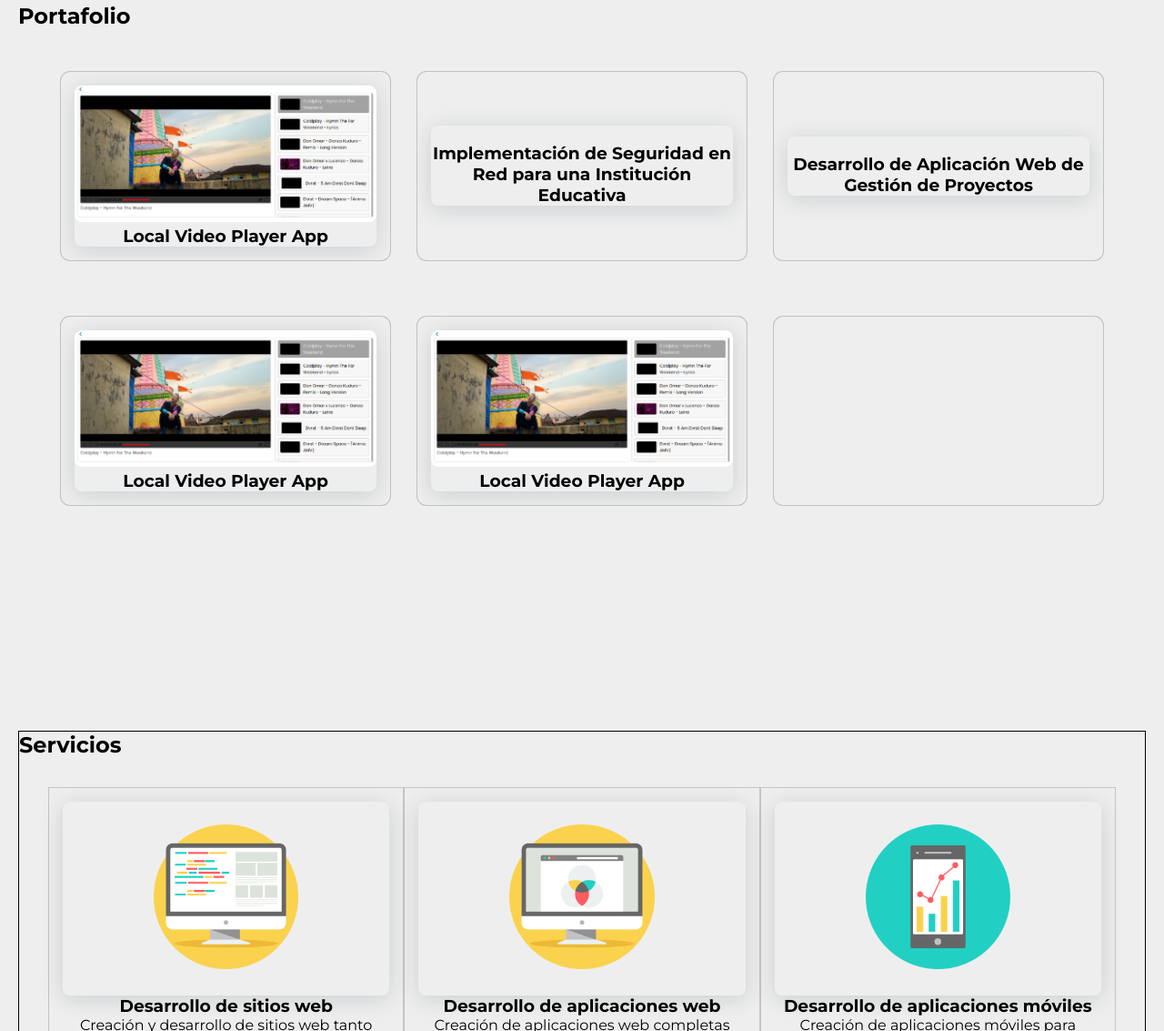
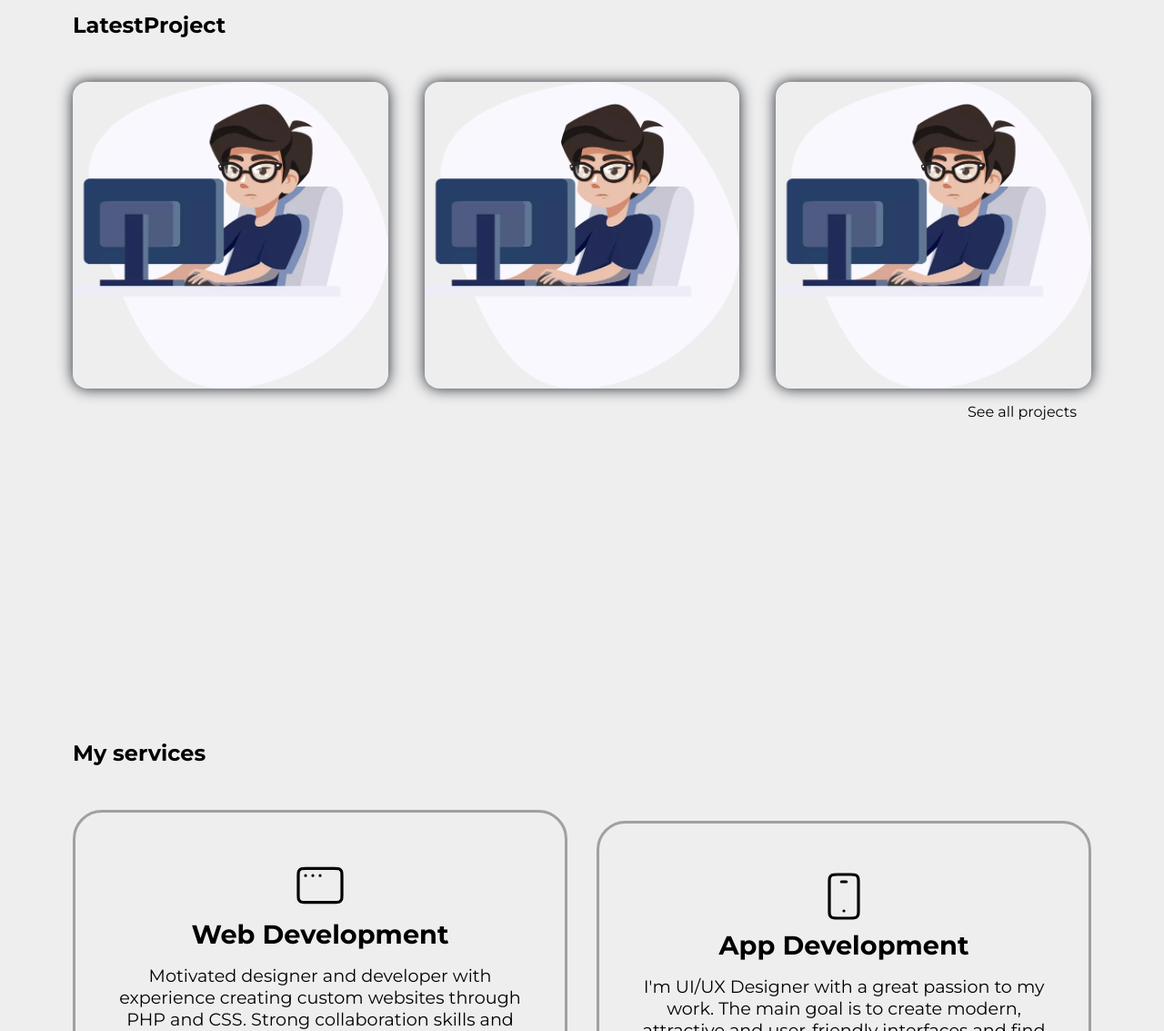
Before and after one commit to elmerginez/elmerginez.github.io, a plain HTML site: page index.html in a window 1280 px wide. Shown: the part 1667-2800 px from the top of the page at 91% size. Drawn offline with nearby package versions, Linux system fonts and the light colour scheme.

Commit message:
update :v

```diff
--- a/css/style.css
+++ b/css/style.css
@@ -13,6 +13,11 @@
   --first-color2: #eeeeee;
 
   --color-button: linear-gradient(270deg, #17c0e9, #c96ddd, #f45162);
+
+  --bg-color:#1f242d;
+  --second-bg-color:#323946;
+  --text-color:#fff;
+  --main-color:#0ef;
 }
 
 /*$$$$$$$$$$$$$$$$$$$$$$$$$$$$$$$$$$$$$$$$$$$$$$$$$$$$$$$$$$$$$$$$$$$$$$$$$$$$$$$$$$$$$$$$$$$$$$$$$
@@ -472,12 +477,12 @@ img {
   min-height: 100vh;
   margin: auto 20px;
   display: grid;
-  padding: 2rem;
+  padding: 5rem;
 }
 
 .about-container {
   display: grid;
-  grid-template-columns: repeat(3, 1fr);
+  grid-template-columns: repeat(2, 1fr);
   text-align: center;
   justify-content: center;
   align-items: center;
@@ -486,19 +491,18 @@ img {
   height: 100%;
 }
 
-.about-left h2:nth-child(1) {
-  font-size: 2.3rem;
+.about-left h2{
+  font-size: 2rem;
 }
 
-.about-left h2:nth-child(2) {
-  font-size: 6rem;
+.about-left img {
+  width: auto;
+  height: 400px;
 }
 
-.about-center>img {
-  width: auto;
-  height: 500px;
+.about-right h2 {
+  font-size: 2rem;
 }
-
 .about-right p {
   margin: 2rem;
 }
@@ -508,7 +512,7 @@ img {
     grid-template-columns: repeat(2, 1fr);
   }
 
-  .about-center>img {
+  .about-left img {
     height: 250px;
   }
 
@@ -520,15 +524,11 @@ img {
 
 @media (max-width: 767px) {
 
-  .about-left h2:nth-child(1) {
+  .about-left h2{
     font-size: 1.7rem;
   }
 
-  .about-left h2:nth-child(2) {
-    font-size: 4rem;
-  }
-
-  .about-center>img {
+  .about-left img {
     height: 200px;
   }
 }
@@ -538,15 +538,12 @@ img {
     grid-template-columns: repeat(1, 1fr);
   }
 
-  .about-left h2:nth-child(1) {
+  .about-left h2 {
     font-size: 1.3rem;
   }
 
-  .about-left h2:nth-child(2) {
-    font-size: 3.2rem;
-  }
 
-  .about-center>img {
+  .about-left>img {
     width: auto;
     height: 200px;
   }
@@ -560,85 +557,84 @@ img {
 *   06 start portfolio styles   *
 *********************************/
 
-.portfolio {
-  margin: auto 20px;
-  min-height: 100vh;
+.portfolio{
+margin: auto 2rem;
+height: 100vh;
+padding: 5rem 3rem 2rem;
 }
-
-.portfolio>h2 {
-  margin-top: 70px;
+.portfolio h2{
+  margin-bottom: 3rem;
 }
-
-.portfolio-container {
-  row-gap: 2rem;
-  text-align: center;
+.portfolio-container{
   display: grid;
-  grid-template-columns: repeat(3, 1fr);
-  padding: 2rem;
+  grid-template-columns: repeat(3,1fr);
+  align-items: center;
+  gap: 2.5rem;
 }
-
-.card {
-  padding: 15px;
-  margin: 15px;
+.portfolio-container .portfolio-box{
   position: relative;
-  border-radius: 10px;
+  border-radius: 1rem;
+  box-shadow: 0 0 1rem var(--bg-color);
+  overflow: hidden;
   display: flex;
-  align-items: center;
-  justify-content: center;
-  overflow: hidden;
-  perspective: 1000px;
-  box-shadow: 0 0 0 1px #aaaaaaab;
-  transition: all 0.6s cubic-bezier(0.175, 0.885, 0.32, 1.275);
 }
-
-.portfolio-img {
-  box-shadow: 0 4px 25px rgba(14, 36, 49, 0.15);
-  border-radius: 0.5rem;
-  overflow: hidden;
+.portfolio-box img{
+  width: 100%;
+  transition: .5s ease;
 }
-
-.portfolio-img img {
-  transition: 1s;
-  cursor: pointer;
-  border-radius: 0.5rem;
+.portfolio-box:hover img{
+  transform: scale(1.1);
 }
-
-.card:hover {
-  box-shadow: 0 8px 16px rgba(0, 0, 0, 0.5);
-}
-
-.card-content {
+.portfolio-box .portfolio-layer{
   position: absolute;
-  top: 0;
+  bottom: 0;
   left: 0;
   width: 100%;
   height: 100%;
-  padding: 20px;
-  box-sizing: border-box;
-  background-color: var(--color-background);
-  transform: rotateX(-90deg);
-  transform-origin: bottom;
-  transition: all 0.6s cubic-bezier(0.175, 0.885, 0.32, 1.275);
+  background: linear-gradient(rgba(0,0,0, .1),var(--main-color));
+  display: flex;
+  justify-content: center;
+  align-items: center;
+  flex-direction: column;
+  text-align: center;
+  padding: 0 2rem;
+  transform: translateY(100%);
+  transition: .5s ease;
+}
+.portfolio-box:hover .portfolio-layer{
+  transform: translateY(0);
 }
 
-.card:hover .card-content {
-  transform: rotateX(0deg);
+.portfolio-layer h4{
+  font-size: 1.8rem;
 }
 
-.card-description {
-  margin: 10px 0 0;
-  font-size: 1rem;
-  color: #c0c0c0;
-  line-height: 1.4;
+.portfolio-layer p{
+  font-size: 1.2rem;
+  margin: .3rem 0 .5rem;
 }
 
-.btn-container {
-  width: 100%;
-  text-align: end;
+.portfolio-layer a{
+  display: inline-flex;
+  justify-content: center;
+  align-items: center;
+  width: 5rem;
+  height: 5rem;
+  background: var(--text-color);
+  border-radius: 50%;
 }
 
-.p-btn {
-  z-index: 55;
+.portfolio-layer a i {
+  font-size: 1.5rem;
+  color: var(--second-bg-color);
+}
+
+.portfolio-all {
+  text-align: end;
+  padding: 1rem;
+}
+.portfolio-all a {
+  color: black;
 }
 
 @media (max-width:991px) {
@@ -648,9 +644,13 @@ img {
 }
 
 @media (max-width: 767px) {
-  .portfolio-container {
-    grid-template-columns: repeat(1, 1fr);
-  }
+  .portfolio h2{
+    margin-bottom: 3rem;
+ }
+
+ .portfolio-container{
+    grid-template-columns: repeat(2,1fr);
+ }
 }
 
 @media (max-width: 555px) {
@@ -722,42 +722,40 @@ img {
 /******************************
 *   07 start service styles   *
 *******************************/
-.service {
-  border: #000000 1px solid;
-  margin: auto 20px;
-  min-height: 100vh;
+
+.services {
+  margin: auto 2rem;
+height: 100vh;
+padding: 5rem 3rem 2rem;
 }
+.services h2{
+  margin-bottom: 3rem;
 
-.service-container {
-  row-gap: 2rem;
+}
+.services-container{
+  display: grid;
+  align-items: center;
+  gap: 2rem;
+  grid-template-columns: repeat(2,1fr);
+}
+.services-container .services-box {
+  padding: 3rem 2rem 4rem;
+  border-radius: 2rem;
   text-align: center;
-  display: grid;
-  grid-template-columns: repeat(3, 1fr);
-  padding: 2rem;
+  border: .2rem solid #a0a0a0;
+  transition: .5s ease-in-out;
 }
-
-.service-item {
-  border: #c4c4c4 1px solid;
-  padding: 15px;
+.services-container .services-box:hover{
+  border-color: rgb(51, 255, 0);
+  transform: scale(1.01);
 }
-
-.service-img {
-  padding: 25px 100px 25px 100px;
-  box-shadow: 0 4px 25px rgba(14, 36, 49, 0.15);
-  border-radius: 0.5rem;
-  overflow: hidden;
-  margin: auto;
+.services-box h3{
+  font-size: 1.8rem;
 }
-
-.service-img img {
-  transition: 1s;
-  cursor: pointer;
+.services-box p{
+  font-size: 1.2rem;
+  margin: 1rem 0 3rem;
 }
-
-.service-item:hover img {
-  transform: scale(1.1);
-}
-
 
 /******************************
 *   08 start contact styles   *
--- a/index.html
+++ b/index.html
@@ -20,6 +20,9 @@
     <!--==================== STYLE SHEET ===================-->
     <link rel="stylesheet" href="css/style.css">
 
+    <link href="https://unpkg.com/boxicons@2.1.4/css/boxicons.min.css" rel="stylesheet" />
+
+
 </head>
 
 <body>
@@ -40,7 +43,7 @@
                 <li class="nav-item"><a href="#" class="nav-link active">HOME</a></li>
                 <li class="nav-item"><a href="#about" class="nav-link">ABOUT</a></li>
                 <li class="nav-item"><a href="#portfolio" class="nav-link">PORTFOLIO</a></li>
-                <li class="nav-item"><a href="#service" class="nav-link">SERVICES</a></li>
+                <li class="nav-item"><a href="#services" class="nav-link">SERVICES</a></li>
                 <li class="nav-item"><a href="#contact" class="nav-link">CONTACT</a></li>
             </ul>
         </div>
@@ -119,11 +122,10 @@
         <section class="about section" id="about">
             <div class="about-container">
                 <div class="about-left">
-                    <h2>ABOUT</h2>
-                    <h2>ME</h2>
-                </div>
-                <div class="about-center">
-                    <img src="img/download.png">
+                    <h2>ABOUT ME</h2>
+                    <div class="img-container">
+                        <img src="img/download.png">
+                    </div>
                 </div>
                 <div class="about-right">
                     <h2>I'm Elmer Ginez</h2>
@@ -141,130 +143,93 @@
 
         <!--============ PORTFOLIO =============-->
         <section class="portfolio" id="portfolio">
-            <h2 class="section-title">Portafolio</h2>
-
-            <div class="portfolio-container bg-grid">
-                <div class="card">
-                    <div class="portfolio-img">
-                        <img src="img/player.png" alt="">
-                        <h3>Local Video Player App</h3>
-                    </div>
-                    <div class="card-content">
-                        <p class="card-description">
-                            Development of a web application for a video player that allows users to play locally stored
-                            videos on their device. We use HTML, CSS, and JavaScript to create an engaging user
-                            experience optimized for mobile devices.
+            <h2 class="heading">Latest<span>Project</span></h2>
+            <div class="portfolio-container">
+                <div class="portfolio-box">
+                    <img src="img/home.png" alt="" />
+                    <div class="portfolio-layer">
+                        <h4>Perssonal Portfolio</h4>
+                        <p>
+                            In this project I try making my own portfolio website for myself.
+                            Showcase my projects, my social media handles, my experience on
+                            the website.
                         </p>
-                        <a href="src/video-player/video.html" class="button">Ver</a>
+                        <a href="#"><i class="bx bx-link-external"></i></a>
                     </div>
                 </div>
-                <div class="card">
-                    <div class="portfolio-img">
-                        <img src="img/trabajo-2.jpg" alt="">
-                        <h3>Implementación de Seguridad en Red para una Institución Educativa</h3>
-                    </div>
-                    <div class="card-content">
-                        <p class="card-description">
-                            Configuramos un sistema de seguridad en red para una institución educativa, incluyendo
-                            firewall, VPN y autenticación de usuarios. Garantizamos la protección de datos sensibles y
-                            evitamos accesos no autorizados.
+                <div class="portfolio-box">
+                    <img src="img/home.png" alt="" />
+                    <div class="portfolio-layer">
+                        <h4>dynamics website Deployment in AWS</h4>
+                        <p>
+                            In this project I try deployed dynamics website in AWS.so that we
+                            can add deleted the data by connecting to databases.
                         </p>
-                        <a href="#" class="button">Ver</a>
+                        <a href="#"><i class="bx bx-link-external"></i></a>
                     </div>
                 </div>
-                <div class="card">
-                    <div class="portfolio-img">
-                        <img src="img/trabajo-3.jpg" alt="">
-                        <h3>Desarrollo de Aplicación Web de Gestión de Proyectos</h3>
-                    </div>
-                    <div class="card-content">
-                        <p class="card-description">
-                            Creamos una aplicación web personalizada para gestionar proyectos, tareas y equipos de
-                            trabajo. Utilizamos Django y React para construir una plataforma intuitiva y colaborativa.
+                <div class="portfolio-box">
+                    <img src="img/home.png" alt="" />
+                    <div class="portfolio-layer">
+                        <h4>Iris flower detection</h4>
+                        <p>
+                            In this project I try detect the iris flower type by using machine
+                            learning predication model.And deployed in streamlit python
                         </p>
-                        <a href="#" class="button">Ver</a>
-                    </div>
-                </div>
-                <div class="card">
-                    <div class="portfolio-img">
-                        <img src="img/player.png" alt="">
-                        <h3>Local Video Player App</h3>
-                    </div>
-                    <div class="card-content">
-                        <p class="card-description">
-                            Development of a web application for a video player that allows users to play locally stored
-                            videos on their device. We use HTML, CSS, and JavaScript to create an engaging user
-                            experience optimized for mobile devices.
-                        </p>
-                        <a href="src/video-player/video.html" class="button">Ver</a>
-                    </div>
-                </div>
-                <div class="card">
-                    <div class="portfolio-img">
-                        <img src="img/player.png" alt="">
-                        <h3>Local Video Player App</h3>
-                    </div>
-                    <div class="card-content">
-                        <p class="card-description">
-                            Development of a web application for a video player that allows users to play locally stored
-                            videos on their device. We use HTML, CSS, and JavaScript to create an engaging user
-                            experience optimized for mobile devices.
-                        </p>
-                        <a href="src/video-player/video.html" class="button">Ver</a>
-                    </div>
-                </div>
-                <div class="card">
-
-                    <a class="button p-btn" href="portfolio.html">Ver mas trabajos</a>
-                </div>
-            </div>
-
-
-        </section>
-        <!--============ SERVICES =============-->
-        <section class="service" id="service">
-            <h2 class="section-title">Servicios</h2>
-
-            <div class="service-container">
-                <div class="service-item">
-                    <div class="service-img">
-                        <img src="img/web-development.png" alt="">
-                    </div>
-                    <div>
-                        <h3>Desarrollo de sitios web</h3>
-                        <p>
-                            Creación y desarrollo de sitios web tanto estáticos como dinámicos utilizando tecnologías
-                            como HTML, CSS, JavaScript, y frameworks como React, Angular o Vue.js.
-                        </p>
-                    </div>
-                </div>
-                <div class="service-item">
-                    <div class="service-img">
-                        <img src="img/web-app-development.png" alt="">
-                    </div>
-                    <div>
-                        <h3>Desarrollo de aplicaciones web</h3>
-                        <p>
-                            Creación de aplicaciones web completas utilizando tecnologías del lado del servidor como
-                            Node.js, Express, Django, Ruby on Rails, etc. </p>
-                    </div>
-                </div>
-                <div class="service-item">
-                    <div class="service-img">
-                        <img src="img/mobile-app-development.png" alt="">
-                    </div>
-                    <div>
-                        <h3>Desarrollo de aplicaciones móviles</h3>
-                        <p>
-                            Creación de aplicaciones móviles para Android e iOS utilizando tecnologías como React
-                            Native, Flutter o nativamente con Java (Android) y Swift (iOS).
-                        </p>
+                        <a href="#"><i class="bx bx-link-external"></i></a>
                     </div>
                 </div>
             </div>
-            <!-- <div>
-                <a href="services.html">See more services</a>
-            </div> -->
+            <div class="portfolio-all">
+                <a href="#">See all projects</a>
+            </div>
+        </section>
+        <!--============ SERVICES =============-->
+        <section class="services" id="services">
+            <h2 class="heading">My services</h2>
+            <div class="services-container">
+                <div class="services-box">
+                    <svg width="64px" height="64px" viewBox="0 0 24 24" fill="none" xmlns="http://www.w3.org/2000/svg">
+                        <g id="SVGRepo_bgCarrier" stroke-width="0"></g>
+                        <g id="SVGRepo_tracerCarrier" stroke-linecap="round" stroke-linejoin="round"></g>
+                        <g id="SVGRepo_iconCarrier">
+                            <path
+                                d="M6 7.9502H6.01M9 7.9502H9.01M12 7.9502H12.01M6.2 19H17.8C18.9201 19 19.4802 19 19.908 18.782C20.2843 18.5903 20.5903 18.2843 20.782 17.908C21 17.4802 21 16.9201 21 15.8V8.2C21 7.0799 21 6.51984 20.782 6.09202C20.5903 5.71569 20.2843 5.40973 19.908 5.21799C19.4802 5 18.9201 5 17.8 5H6.2C5.0799 5 4.51984 5 4.09202 5.21799C3.71569 5.40973 3.40973 5.71569 3.21799 6.09202C3 6.51984 3 7.07989 3 8.2V15.8C3 16.9201 3 17.4802 3.21799 17.908C3.40973 18.2843 3.71569 18.5903 4.09202 18.782C4.51984 19 5.07989 19 6.2 19Z"
+                                stroke="#000000" stroke-width="1.2" stroke-linecap="round" stroke-linejoin="round">
+                            </path>
+                        </g>
+                    </svg>
+                    <h3>Web Development</h3>
+                    <p>
+                        Motivated designer and developer with experience creating custom
+                        websites through PHP and CSS. Strong collaboration skills and proven
+                        history of application development. DHTML and JavaScript. MS Access
+                        and MySQL.
+                    </p>
+                    <a href="#" class="btn">Read More</a>
+                </div>
+
+                <div class="services-box">
+                    <svg width="64px" height="64px" viewBox="0 0 24.00 24.00" fill="none"
+                        xmlns="http://www.w3.org/2000/svg">
+                        <g id="SVGRepo_bgCarrier" stroke-width="0"></g>
+                        <g id="SVGRepo_tracerCarrier" stroke-linecap="round" stroke-linejoin="round"></g>
+                        <g id="SVGRepo_iconCarrier">
+                            <path
+                                d="M12 18H12.01M11 6H13M9.2 21H14.8C15.9201 21 16.4802 21 16.908 20.782C17.2843 20.5903 17.5903 20.2843 17.782 19.908C18 19.4802 18 18.9201 18 17.8V6.2C18 5.0799 18 4.51984 17.782 4.09202C17.5903 3.71569 17.2843 3.40973 16.908 3.21799C16.4802 3 15.9201 3 14.8 3H9.2C8.0799 3 7.51984 3 7.09202 3.21799C6.71569 3.40973 6.40973 3.71569 6.21799 4.09202C6 4.51984 6 5.07989 6 6.2V17.8C6 18.9201 6 19.4802 6.21799 19.908C6.40973 20.2843 6.71569 20.5903 7.09202 20.782C7.51984 21 8.07989 21 9.2 21Z"
+                                stroke="#000000" stroke-width="1.2" stroke-linecap="round" stroke-linejoin="round">
+                            </path>
+                        </g>
+                    </svg>
+                    <h3>App Development</h3>
+                    <p>
+                        I'm UI/UX Designer with a great passion to my work. The main goal is
+                        to create modern, attractive and user-friendly interfaces and find
+                        creative and simple solutions for your business.
+                    </p>
+                    <a href="#" class="btn">Read More</a>
+                </div>
+            </div>
         </section>
 
         <!--============= CONTACT ===============-->
```
